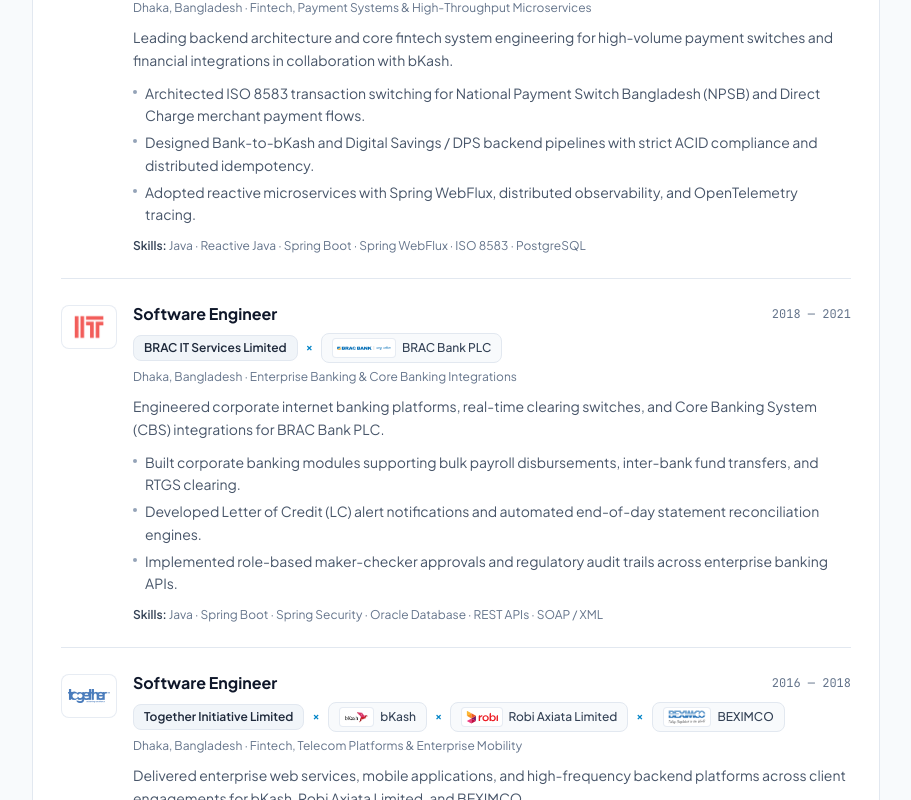
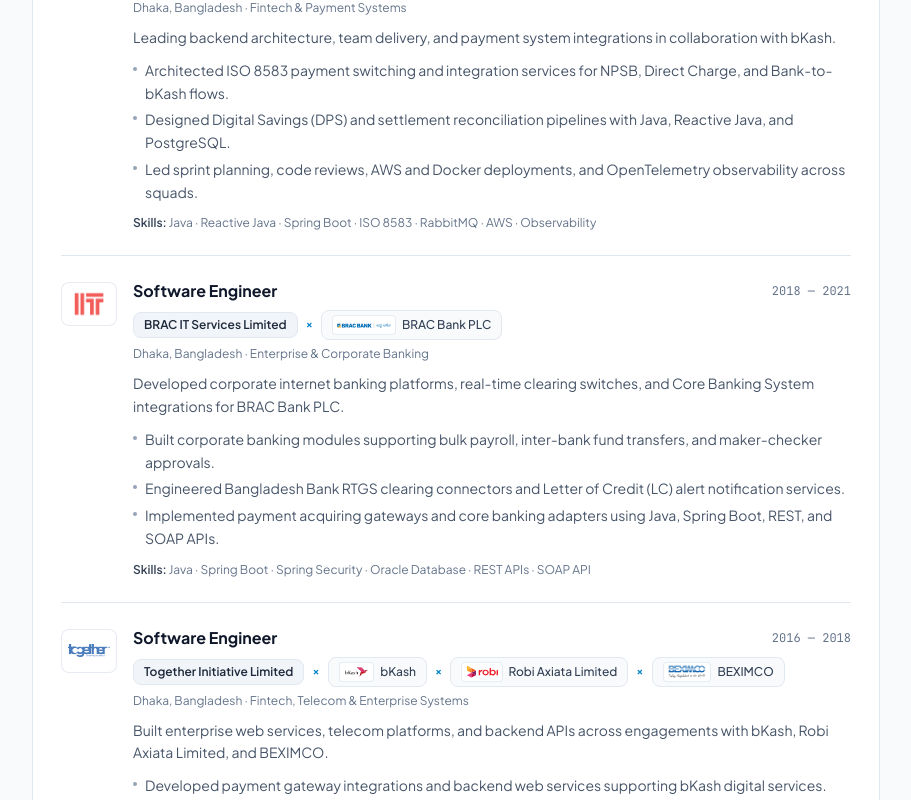
Before and after one commit to avijit-bairagi/avijit-bairagi, a Vue app: page /portfolio in a window 1280 px wide. Shown: the part 580-1380 px from the top of the page, without its empty margins (184-1095 px from the left). Built offline with nearby package versions, Linux system fonts and the light colour scheme.

Commit message:
style: update profile content and improve UI layout
- Refine hero section typography and component layout
- Update professional experience summary and skills
- Expand skill list visibility in the portfolio view
- Polish descriptions for featured projects

```diff
--- a/src/components/home/HeroSection.vue
+++ b/src/components/home/HeroSection.vue
@@ -12,21 +12,25 @@
             />
           </div>
           <div>
-            <div class="text-base font-bold text-slate-900 dark:text-white">
+            <div class="text-lg font-bold text-slate-900 dark:text-white tracking-tight">
               Avijit Bairagi
             </div>
-            <div class="text-xs font-mono text-brand-600 dark:text-brand-400 font-medium mt-0.5">
-              Lead Software Engineer | Fintech | Backend Systems
+            <div class="text-sm font-medium text-brand-600 dark:text-brand-400 mt-0.5 flex flex-wrap items-center gap-x-2">
+              <span>Lead Software Engineer</span>
+              <span class="text-slate-300 dark:text-slate-600">|</span>
+              <span>Fintech</span>
+              <span class="text-slate-300 dark:text-slate-600">|</span>
+              <span>Backend Systems</span>
             </div>
           </div>
         </div>
 
         <h1 class="text-3xl sm:text-4xl lg:text-[2.6rem] font-extrabold tracking-tight text-slate-900 dark:text-white leading-[1.15] [text-wrap:balance]">
-          Engineering reliable backend systems &amp; products built to last.
+          Designing reliable backend systems &amp; digital products.
         </h1>
 
         <p class="text-base sm:text-lg text-slate-600 dark:text-slate-300 leading-relaxed max-w-2xl">
-          Software Engineer with 8+ years of experience building enterprise fintech platforms, payment switches, scalable microservices, and everyday web applications.
+          Lead Software Engineer with 8+ years of experience building fintech payment platforms, enterprise banking integrations, cloud-ready services, and everyday web applications.
         </p>
 
         <div class="pt-1 flex flex-wrap items-center gap-3">
--- a/src/data/creations.ts
+++ b/src/data/creations.ts
@@ -11,7 +11,7 @@ export const creationsList: CreatedItem[] = [
   {
     id: 'dhamaka-game',
     name: 'Game | Dhamaka',
-    description: 'Game night, one link away — fast, lightweight browser games and interactive party experiences built for instant play.',
+    description: 'Fast, lightweight browser games and interactive party experiences built for instant play.',
     iconKey: 'dhamaka-game',
     accentColor: '#84CC16',
     url: 'https://games.dhamaka.site/'
@@ -19,14 +19,14 @@ export const creationsList: CreatedItem[] = [
   {
     id: 'daylo',
     name: 'Daylo',
-    description: 'Clean daily planner, task organizer, and habit companion designed to keep everyday work calm and focused.',
+    description: 'Daily planner and task organizer built to keep everyday work structured and focused.',
     iconKey: 'daylo',
     accentColor: '#0284C7'
   },
   {
     id: 'smart-hisab',
     name: 'Smart Hisab',
-    description: 'Simple digital bookkeeping and cash-flow ledger for tracking daily income, expenses, and balances effortlessly.',
+    description: 'Digital bookkeeping ledger for tracking daily income, expenses, and cash balances.',
     iconKey: 'smart-hisab',
     accentColor: '#059669'
   }
--- a/src/data/experience.ts
+++ b/src/data/experience.ts
@@ -32,17 +32,17 @@ export const experiences: ExperienceItem[] = [
     role: 'Lead Software Engineer',
     period: '2021 — Present',
     location: 'Dhaka, Bangladesh',
-    domain: 'Fintech, Payment Systems & High-Throughput Microservices',
-    summary: 'Leading backend architecture and core fintech system engineering for high-volume payment switches and financial integrations in collaboration with bKash.',
+    domain: 'Fintech & Payment Systems',
+    summary: 'Leading backend architecture, team delivery, and payment system integrations in collaboration with bKash.',
     contributions: [
-      'Architected ISO 8583 transaction switching for National Payment Switch Bangladesh (NPSB) and Direct Charge merchant payment flows.',
-      'Designed Bank-to-bKash and Digital Savings / DPS backend pipelines with strict ACID compliance and distributed idempotency.',
-      'Adopted reactive microservices with Spring WebFlux, distributed observability, and OpenTelemetry tracing.'
+      'Architected ISO 8583 payment switching and integration services for NPSB, Direct Charge, and Bank-to-bKash flows.',
+      'Designed Digital Savings (DPS) and settlement reconciliation pipelines with Java, Reactive Java, and PostgreSQL.',
+      'Led sprint planning, code reviews, AWS and Docker deployments, and OpenTelemetry observability across squads.'
     ],
-    technologies: ['Java', 'Reactive Java', 'Spring Boot', 'Spring WebFlux', 'ISO 8583', 'PostgreSQL', 'Redis', 'Docker', 'OpenTelemetry'],
+    technologies: ['Java', 'Reactive Java', 'Spring Boot', 'ISO 8583', 'RabbitMQ', 'AWS', 'Observability'],
     achievements: [
-      'Delivered mission-critical financial switch integrations with zero data loss.',
-      'Mentored backend squads on code quality and automated testing standards.'
+      'Delivered financial switch integrations with reliable transaction consistency.',
+      'Guided backend teams on architecture, sprint execution, and engineering quality.'
     ]
   },
   {
@@ -55,17 +55,17 @@ export const experiences: ExperienceItem[] = [
     role: 'Software Engineer',
     period: '2018 — 2021',
     location: 'Dhaka, Bangladesh',
-    domain: 'Enterprise Banking & Core Banking Integrations',
-    summary: 'Engineered corporate internet banking platforms, real-time clearing switches, and Core Banking System (CBS) integrations for BRAC Bank PLC.',
+    domain: 'Enterprise & Corporate Banking',
+    summary: 'Developed corporate internet banking platforms, real-time clearing switches, and Core Banking System integrations for BRAC Bank PLC.',
     contributions: [
-      'Built corporate banking modules supporting bulk payroll disbursements, inter-bank fund transfers, and RTGS clearing.',
-      'Developed Letter of Credit (LC) alert notifications and automated end-of-day statement reconciliation engines.',
-      'Implemented role-based maker-checker approvals and regulatory audit trails across enterprise banking APIs.'
+      'Built corporate banking modules supporting bulk payroll, inter-bank fund transfers, and maker-checker approvals.',
+      'Engineered Bangladesh Bank RTGS clearing connectors and Letter of Credit (LC) alert notification services.',
+      'Implemented payment acquiring gateways and core banking adapters using Java, Spring Boot, REST, and SOAP APIs.'
     ],
-    technologies: ['Java', 'Spring Boot', 'Spring Security', 'Oracle Database', 'REST APIs', 'SOAP / XML', 'Linux'],
+    technologies: ['Java', 'Spring Boot', 'Spring Security', 'Oracle Database', 'REST APIs', 'SOAP API'],
     achievements: [
-      'Automated high-volume corporate financial clearing workflows.',
-      'Maintained 99.9% availability across institutional banking portals.'
+      'Automated corporate financial clearing and end-of-day reconciliation workflows.',
+      'Maintained reliable availability across institutional banking portals.'
     ]
   },
   {
@@ -82,13 +82,13 @@ export const experiences: ExperienceItem[] = [
     role: 'Software Engineer',
     period: '2016 — 2018',
     location: 'Dhaka, Bangladesh',
-    domain: 'Fintech, Telecom Platforms & Enterprise Mobility',
-    summary: 'Delivered enterprise web services, mobile applications, and high-frequency backend platforms across client engagements for bKash, Robi Axiata Limited, and BEXIMCO.',
+    domain: 'Fintech, Telecom & Enterprise Systems',
+    summary: 'Built enterprise web services, telecom platforms, and backend APIs across engagements with bKash, Robi Axiata Limited, and BEXIMCO.',
     contributions: [
-      'Developed payment gateway and enterprise web service integrations supporting bKash digital services.',
-      'Engineered subscriber workflow automation, NTMS traffic monitoring, and high-frequency campaign management for Robi Axiata Limited.',
-      'Built Pharma CRM and Field Force Automation (FFA) synchronization APIs for BEXIMCO distribution networks.'
+      'Developed payment gateway integrations and backend web services supporting bKash digital services.',
+      'Engineered subscriber workflow automation, NTMS traffic monitoring, and campaign management for Robi Axiata Limited.',
+      'Built Pharma CRM and Field Force Automation (FFA) synchronization APIs for BEXIMCO distribution teams.'
     ],
-    technologies: ['Java', 'Spring Framework', 'MySQL', 'Redis', 'REST APIs', 'Mobile Applications', 'Linux']
+    technologies: ['Java', 'Spring Boot', 'MySQL', 'Redis', 'REST APIs', 'JS', 'Linux']
   }
 ]
--- a/src/views/PortfolioView.vue
+++ b/src/views/PortfolioView.vue
@@ -158,7 +158,7 @@
 
               <div class="mt-3 text-xs text-slate-500 dark:text-slate-400">
                 <span class="font-semibold text-slate-700 dark:text-slate-200">Skills:</span>
-                {{ exp.technologies.slice(0, 6).join(' · ') }}
+                {{ exp.technologies.join(' · ') }}
               </div>
             </div>
           </div>
```
